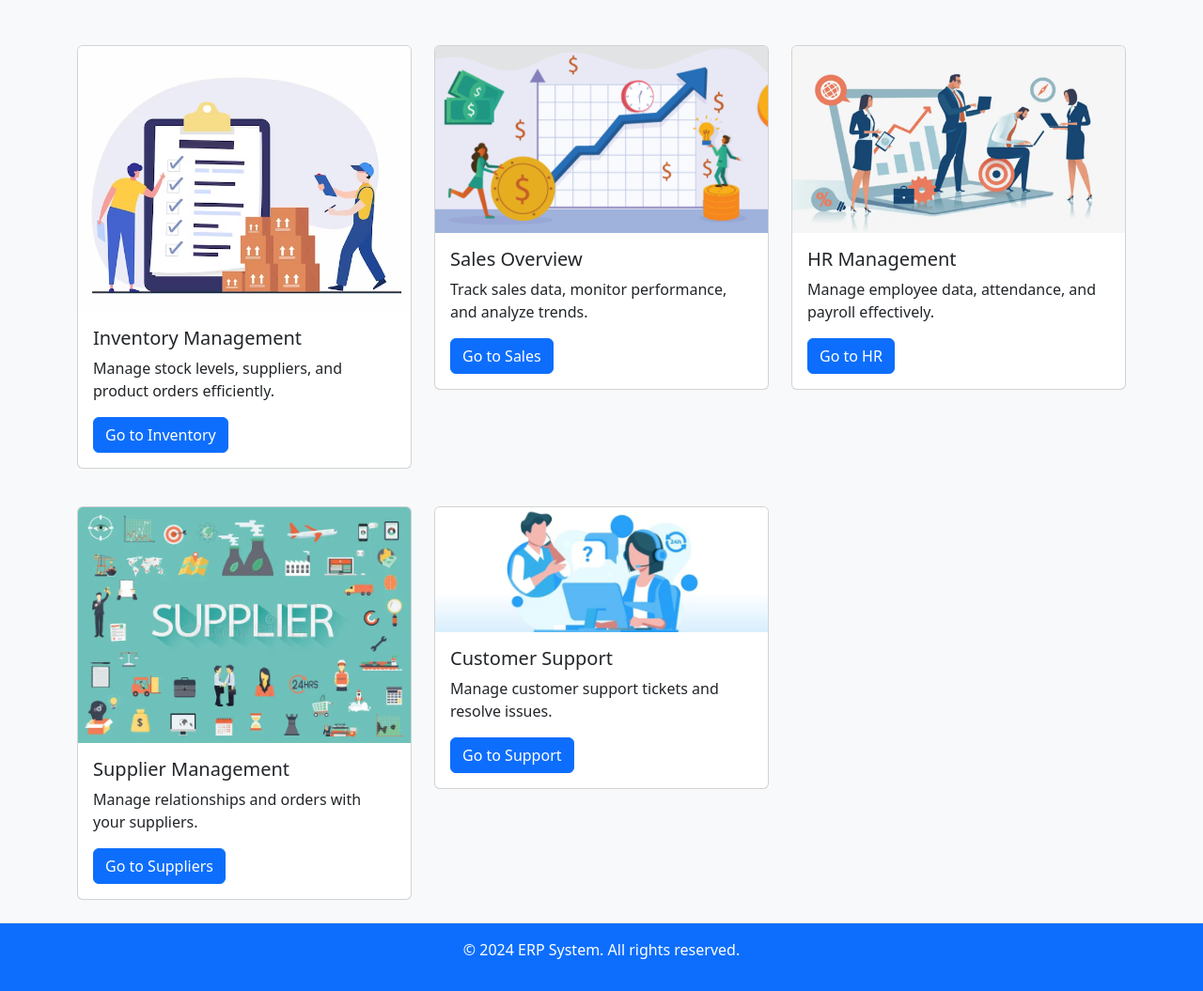
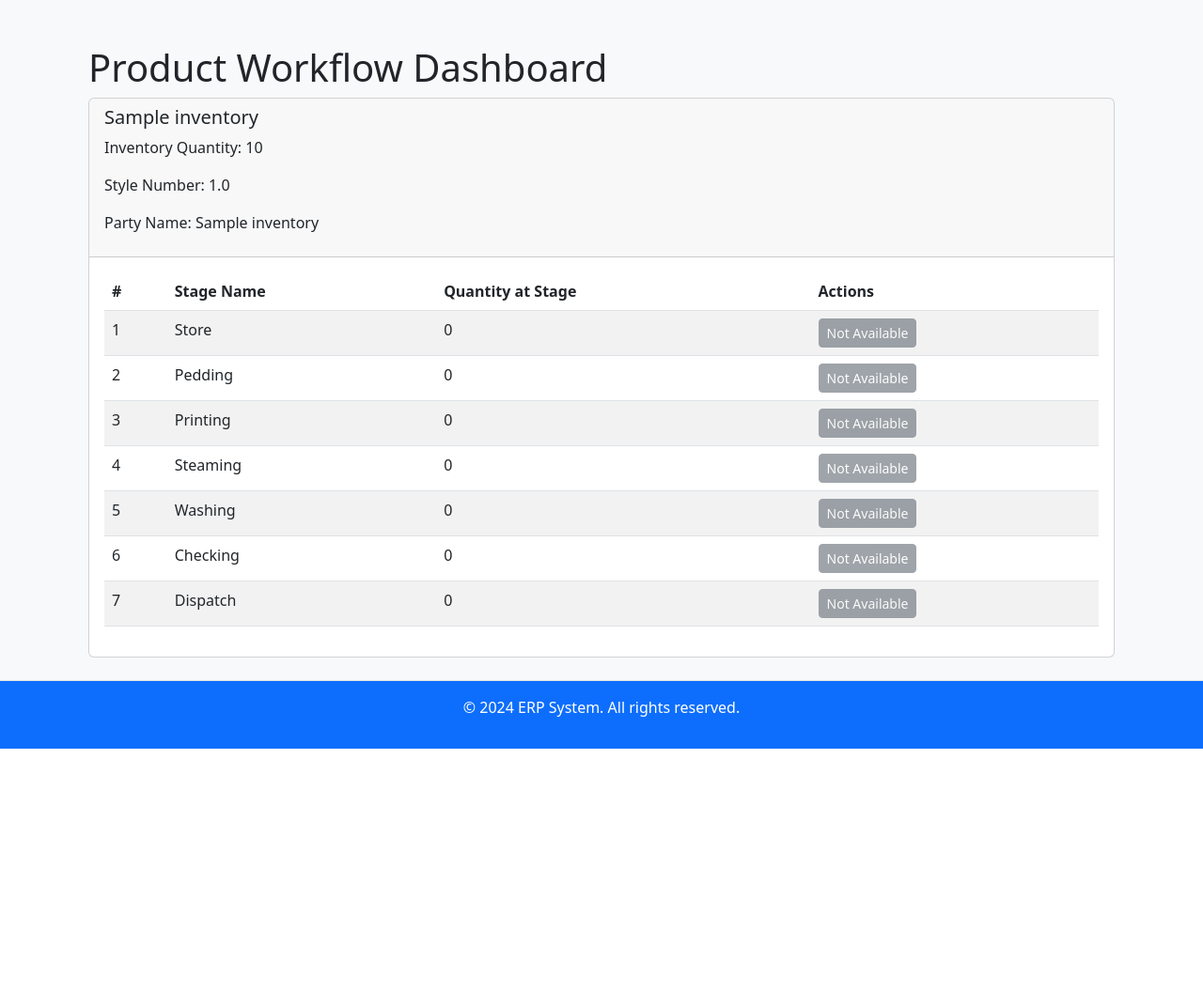
Before and after one commit to VaibhavJain1908/my_erp_app, a Flask app: page / in a window 1280 px wide. Shown: the part 57-1112 px from the top of the page at 94% size. After the commit the page ends 854 px from the top, so only its background shows below. Run offline with Flask 3, Linux system fonts and the light colour scheme; tables that the repository leaves empty hold one stand-in row (values such as "Sample post").

Commit message:
Second app

```diff
--- a/app.py
+++ b/app.py
@@ -1,10 +1,57 @@
 from flask import Flask, render_template, request, redirect, url_for
-from models import app, db, Inventory, Sales, Employee, Supplier, SupportTicket
+from models import app, db, Inventory, Sales, Employee, Supplier, SupportTicket, ProductStage
 from datetime import datetime
+
+# Product Stages
+STAGES = ["Store", "Pedding", "Printing", "Steaming", "Washing", "Checking", "Dispatch"]
 
 @app.route('/')
 def index():
-    return render_template('index.html')
+    products = Inventory.query.all()
+    product_stages = ProductStage.query.all()
+    return render_template('index.html', products=products, product_stages=product_stages, STAGES=STAGES)
+
+# Route to update product stage with quantity
+@app.route('/inventory/update_stage/<int:product_id>', methods=['POST'])
+def update_stage(product_id):
+    product = Inventory.query.get_or_404(product_id)
+    move_quantity = int(request.form.get('move_quantity'))  # Quantity to move
+    current_stage = request.form.get('current_stage')
+
+    # Check if there's enough quantity in the current stage
+    current_stage_entry = ProductStage.query.filter_by(product_id=product.id, stage=current_stage).first()
+    if not current_stage_entry or current_stage_entry.quantity < move_quantity:
+        return "Not enough quantity in current stage to move.", 400
+
+    # Move to the next stage
+    current_index = STAGES.index(current_stage)
+    if current_index < len(STAGES) - 1:
+        next_stage = STAGES[current_index + 1]
+
+        # Update or create entry in the next stage
+        next_stage_entry = ProductStage.query.filter_by(product_id=product.id, stage=next_stage).first()
+        if next_stage_entry:
+            next_stage_entry.quantity += move_quantity
+        else:
+            new_stage = ProductStage(product_id=product.id, stage=next_stage, quantity=move_quantity)
+            db.session.add(new_stage)
+
+        # Subtract from the current stage
+        current_stage_entry.quantity -= move_quantity
+        if current_stage_entry.quantity == 0:
+            db.session.delete(current_stage_entry)
+
+        # If moved to "Delivered", update inventory quantity
+        if next_stage == "Delivered":
+            product.quantity -= move_quantity
+
+        try:
+            db.session.commit()
+        except:
+            db.session.rollback()
+            return "Error moving product to the next stage.", 500
+
+    return redirect(url_for('index'))
 
 @app.route('/inventory')
 def inventory():
@@ -15,14 +62,24 @@ def inventory():
 def add_inventory():
     item_name = request.form.get('itemName')
     quantity = request.form.get('itemQuantity')
-    price = request.form.get('itemPrice')
-    supplier_id = request.form.get('supplierId')  # Assuming supplier_id is optional
+    style_number = request.form.get('styleNumber')
+    party_name = request.form.get('partyName')
 
-    if item_name and quantity and price:
+    if item_name and quantity and style_number and party_name:
         quantity = int(quantity)
-        price = float(price)
-        new_item = Inventory(item_name=item_name, quantity=quantity, price=price, supplier_id=supplier_id)
+        style_number = float(style_number)
+        new_item = Inventory(item_name=item_name, quantity=quantity, style_number=style_number, party_name=party_name)
         db.session.add(new_item)
+        db.session.commit()  # Commit the new item first to get its ID
+
+        # Initialize product stages with 0 quantity
+        for stage in STAGES:
+            if stage == STAGES[0]:
+                new_stage = ProductStage(product_id=new_item.id, stage=stage, quantity=new_item.quantity)
+            else:
+                new_stage = ProductStage(product_id=new_item.id, stage=stage, quantity=0)
+            db.session.add(new_stage)
+
         try:
             db.session.commit()
             return redirect(url_for('inventory'))
@@ -133,7 +190,14 @@ def add_support_ticket():
 def delete_inventory(id):
     item = Inventory.query.get(id)
     if item:
+        # Delete all stages associated with the product
+        stages = ProductStage.query.filter_by(product_id=id).all()
+        for stage in stages:
+            db.session.delete(stage)
+
+        # Delete the inventory item itself
         db.session.delete(item)
+
         try:
             db.session.commit()
             return redirect(url_for('inventory'))
--- a/templates/index.html
+++ b/templates/index.html
@@ -3,67 +3,54 @@
 {% block title %}ERP Dashboard{% endblock %}
 
 {% block content %}
-<div class="row mt-5">
-    <!-- Inventory Management -->
-    <div class="col-md-4 mb-4">
-        <div class="card">
-            <img src="{{ url_for('static', filename='inventory.jpg') }}" class="card-img-top" alt="Inventory">
-            <div class="card-body">
-                <h5 class="card-title">Inventory Management</h5>
-                <p class="card-text">Manage stock levels, suppliers, and product orders efficiently.</p>
-                <a href="/inventory" class="btn btn-primary">Go to Inventory</a>
-            </div>
+<div class="container mt-5">
+    <h1>Product Workflow Dashboard</h1>
+
+    <!-- Loop through each product -->
+    {% for product in products %}
+    <div class="card mb-4">
+        <div class="card-header">
+            <h5>{{ product.item_name }}</h5>
+            <p>Inventory Quantity: {{ product.quantity }}</p>
+            <p>Style Number: {{ product.style_number }}</p>
+            <p>Party Name: {{ product.party_name }}</p>
+        </div>
+        <div class="card-body">
+            <!-- Table for Stages -->
+            <table class="table table-striped">
+                <thead>
+                    <tr>
+                        <th scope="col">#</th>
+                        <th scope="col">Stage Name</th>
+                        <th scope="col">Quantity at Stage</th>
+                        <th scope="col">Actions</th>
+                    </tr>
+                </thead>
+                <tbody>
+                    <!-- Loop through each stage for the current product -->
+                    {% for stage in STAGES %}
+                        {% set stage_entry = product.stages | selectattr('stage', 'equalto', stage) | first %}
+                        <tr>
+                            <td>{{ loop.index }}</td>
+                            <td>{{ stage }}</td>
+                            <td>{{ stage_entry.quantity if stage_entry else 0 }}</td>
+                            <td>
+                                {% if stage != 'Delivered' and stage_entry and stage_entry.quantity > 0 %}
+                                <form action="{{ url_for('update_stage', product_id=product.id) }}" method="post" style="display:inline;">
+                                    <input type="hidden" name="current_stage" value="{{ stage }}">
+                                    <input type="number" name="move_quantity" min="1" max="{{ stage_entry.quantity }}" required>
+                                    <button type="submit" class="btn btn-info btn-sm">Move to Next Stage</button>
+                                </form>
+                                {% else %}
+                                <button class="btn btn-secondary btn-sm" disabled>Not Available</button>
+                                {% endif %}
+                            </td>
+                        </tr>
+                    {% endfor %}
+                </tbody>
+            </table>
         </div>
     </div>
-
-    <!-- Sales Overview -->
-    <div class="col-md-4 mb-4">
-        <div class="card">
-            <img src="{{ url_for('static', filename='sales.jpg') }}" class="card-img-top" alt="Sales">
-            <div class="card-body">
-                <h5 class="card-title">Sales Overview</h5>
-                <p class="card-text">Track sales data, monitor performance, and analyze trends.</p>
-                <a href="/sales" class="btn btn-primary">Go to Sales</a>
-            </div>
-        </div>
-    </div>
-
-    <!-- HR Management -->
-    <div class="col-md-4 mb-4">
-        <div class="card">
-            <img src="{{ url_for('static', filename='hr.jpg') }}" class="card-img-top" alt="HR">
-            <div class="card-body">
-                <h5 class="card-title">HR Management</h5>
-                <p class="card-text">Manage employee data, attendance, and payroll effectively.</p>
-                <a href="/employees" class="btn btn-primary">Go to HR</a>
-            </div>
-        </div>
-    </div>
-</div>
-
-<div class="row mt-3">
-    <!-- Supplier Management -->
-    <div class="col-md-4 mb-4">
-        <div class="card">
-            <img src="{{ url_for('static', filename='suppliers.jpg') }}" class="card-img-top" alt="Suppliers">
-            <div class="card-body">
-                <h5 class="card-title">Supplier Management</h5>
-                <p class="card-text">Manage relationships and orders with your suppliers.</p>
-                <a href="/suppliers" class="btn btn-primary">Go to Suppliers</a>
-            </div>
-        </div>
-    </div>
-
-    <!-- Customer Support -->
-    <div class="col-md-4 mb-4">
-        <div class="card">
-            <img src="{{ url_for('static', filename='support.jpg') }}" class="card-img-top" alt="Support">
-            <div class="card-body">
-                <h5 class="card-title">Customer Support</h5>
-                <p class="card-text">Manage customer support tickets and resolve issues.</p>
-                <a href="/support" class="btn btn-primary">Go to Support</a>
-            </div>
-        </div>
-    </div>
+    {% endfor %}
 </div>
 {% endblock %}
```
Also changed, not shown: models.py (+15 -1 lines), templates/inventory.html (+8 -14 lines).
